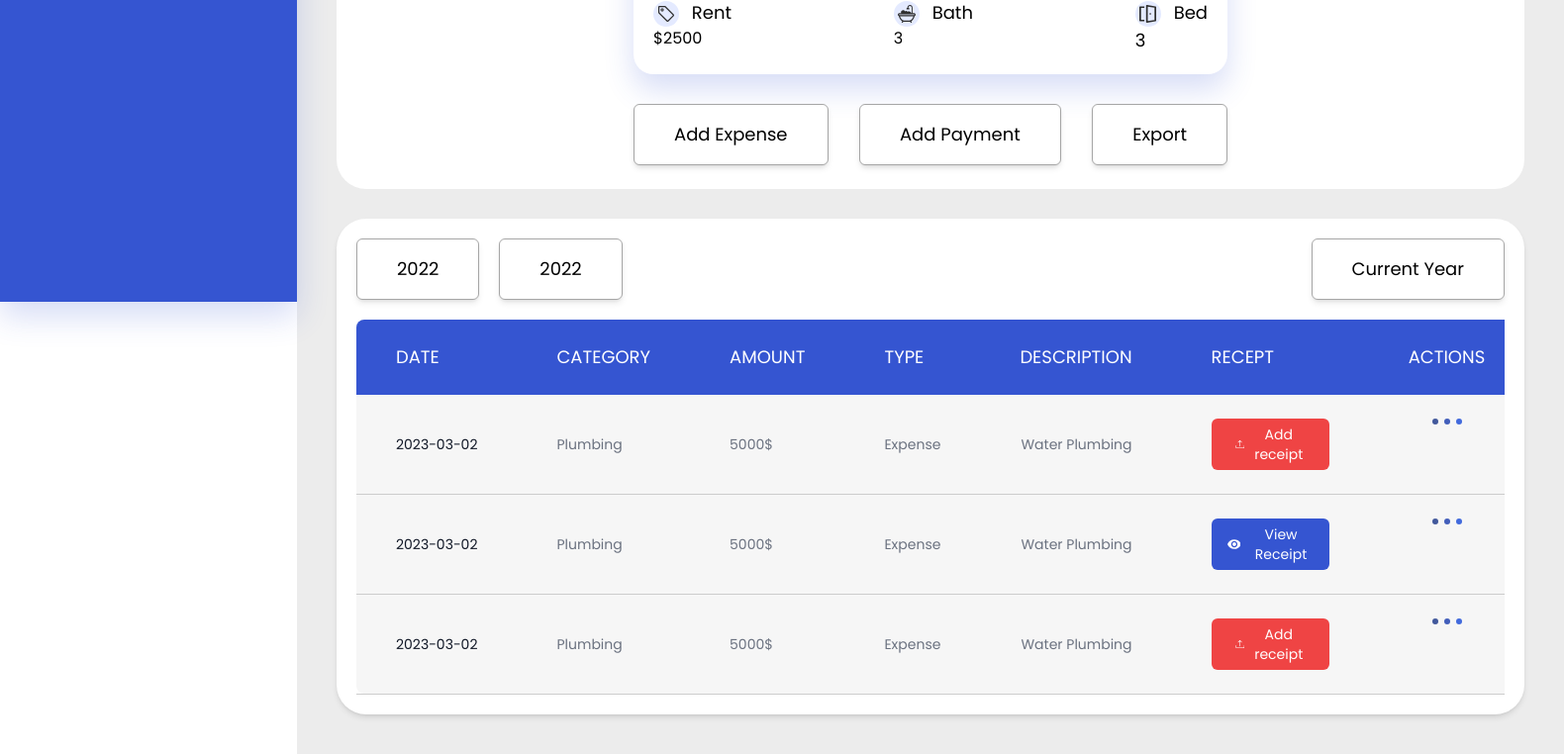
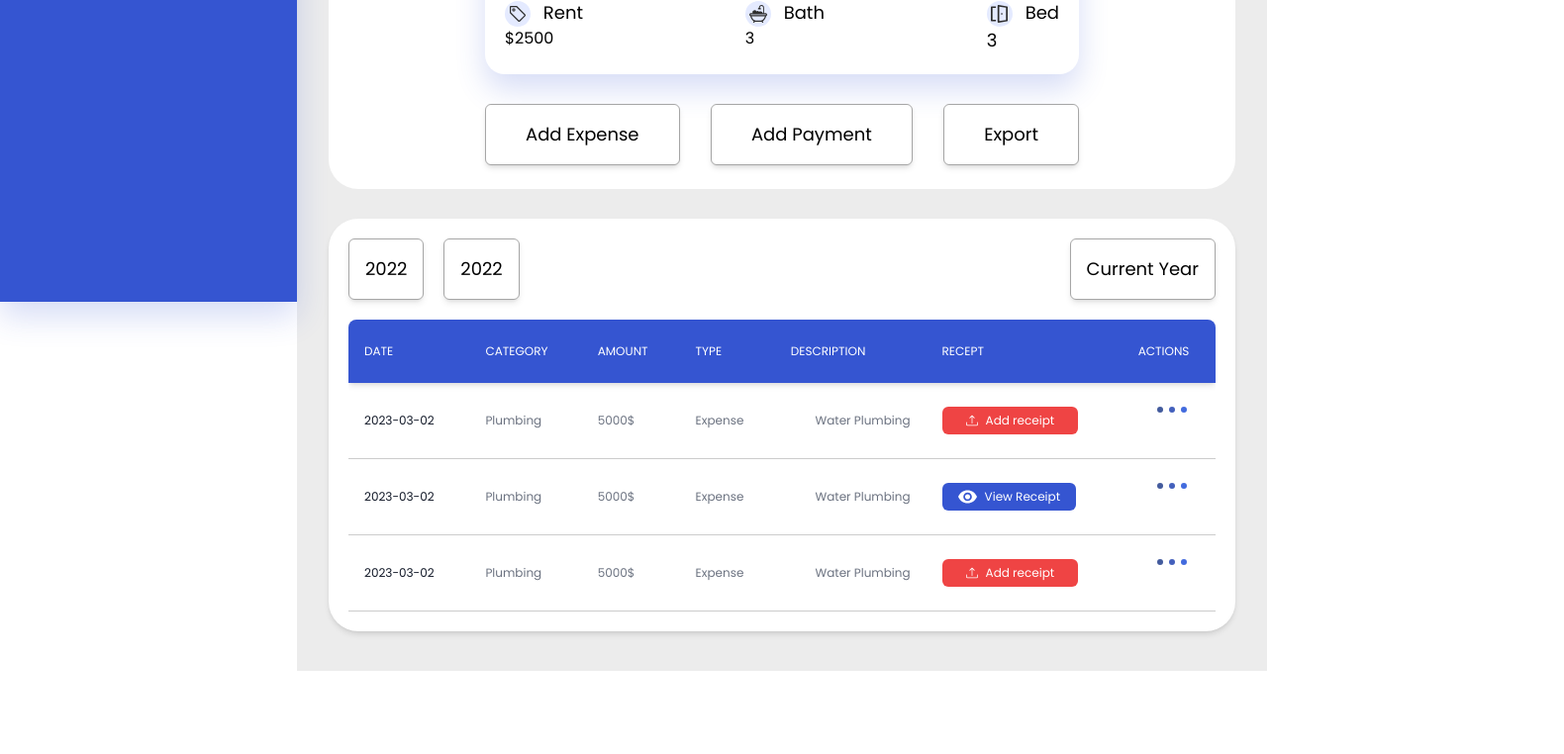
Before and after one commit to moofazzel/landlord-hub-v-2, a Next.js app: page /dashboard/properties/1 in a window 1280 px wide. Shown: the part 495-1257 px from the top of the page at 99% size, 1580 px wide, since content can reach past the window. After the commit the page ends 1173 px from the top, so only its background shows below. Built offline with nearby package versions, Linux system fonts and the light colour scheme.

Commit message:
Tables overflow issue

```diff
--- a/components/dashboard/dashDataTable.tsx
+++ b/components/dashboard/dashDataTable.tsx
@@ -1,32 +1,38 @@
 function DashDataTable() {
   const propertyButton =
-    "text-xs md:text-lg font-medium border-[1px] border-[#A6A6A6] px-6 md:px-10 py-2.5 md:py-4 bg-white hover:bg-lh-main hover:text-white shadow-md rounded-md transition-add duration-200";
+    "text-xs md:text-lg font-medium border-[1px] border-[#A6A6A6] px-6 md:px-5 lg:px-8 py-2.5 md:py-4 bg-white hover:bg-lh-main hover:text-white shadow-md rounded-md transition-all duration-200";
 
   return (
-    <div className="relative shadow-md md:rounded-[15px] p-4 md:p-5 bg-white overflow-hidden">
+    <div className=" shadow-md md:rounded-[15px] p-4 lg:p-5 mx-3 lg:mx-0 bg-white">
       <div className="flex justify-end">
         <div className="mb-4 space-x-4">
           <button className={propertyButton}>Copy</button>
           <button className={propertyButton}>Export</button>
         </div>
       </div>
-      <div className="overflow-x-scroll">
-        <table className="w-full text-sm text-left text-gray-500 overflow-x-auto">
+      <div className="overflow-x-auto">
+        <table className="w-full text-xs md:text-sm text-left text-gray-500 overflow-x-auto">
           <thead className="text-md text-white uppercase font-normal bg-lh-main">
             <tr>
-              <th scope="col" className="px-10 rounded-tl-lg font-medium">
+              <th
+                scope="col"
+                className="px-5 lg:px-8 rounded-tl-lg font-medium"
+              >
                 Property
               </th>
-              <th scope="col" className="px-10 font-medium">
+              <th scope="col" className="px-5 lg:px-8 font-medium">
                 Date
               </th>
-              <th scope="col" className="px-10 font-medium">
+              <th scope="col" className="px-5 lg:px-8 font-medium">
                 Category
               </th>
-              <th scope="col" className="px-10 font-medium">
+              <th scope="col" className="px-5 lg:px-8 font-medium">
                 Amount
               </th>
-              <th scope="col" className="px-10 font-medium rounded-tr-lg">
+              <th
+                scope="col"
+                className="px-5 lg:px-8 font-medium rounded-tr-lg"
+              >
                 Description
               </th>
             </tr>
@@ -35,38 +41,38 @@ function DashDataTable() {
             <tr className="bg-lh-grey-300 border-[#CCCCCC] border-b hover:bg-gray-50">
               <td
                 scope="row"
-                className="px-10 font-medium text-gray-900 whitespace-nowrap "
+                className="px-5 lg:px-8 font-medium text-gray-900 whitespace-nowrap "
               >
                 Main Road Najirghat, CA
               </td>
-              <td className="px-10">2023-03-27</td>
-              <td className="px-10">Laptop</td>
-              <td className="px-10">111</td>
-              <td className="px-10">helo there</td>
+              <td className="px-5 lg:px-8">2023-03-27</td>
+              <td className="px-5 lg:px-8">Laptop</td>
+              <td className="px-5 lg:px-8">111</td>
+              <td className="px-5 lg:px-8">helo there</td>
             </tr>
             <tr className="bg-lh-grey-300 border-[#CCCCCC] border-b hover:bg-gray-50">
               <td
                 scope="row"
-                className="px-10 font-medium text-gray-900 whitespace-nowrap "
+                className="px-5 lg:px-8 font-medium text-gray-900 whitespace-nowrap "
               >
                 Main Road Najirghat, CA
               </td>
-              <td className="px-10">2023-03-27</td>
-              <td className="px-10">Laptop</td>
-              <td className="px-10">111</td>
-              <td className="px-10">helo there</td>
+              <td className="px-5 lg:px-8">2023-03-27</td>
+              <td className="px-5 lg:px-8">Laptop</td>
+              <td className="px-5 lg:px-8">111</td>
+              <td className="px-5 lg:px-8">helo there</td>
             </tr>
             <tr className="bg-lh-grey-300 border-[#CCCCCC] border-b hover:bg-gray-50">
               <td
                 scope="row"
-                className="px-10 font-medium text-gray-900 whitespace-nowrap "
+                className="px-5 lg:px-8 font-medium text-gray-900 whitespace-nowrap "
               >
                 Main Road Najirghat, CA
               </td>
-              <td className="px-10">2023-03-27</td>
-              <td className="px-10">Laptop</td>
-              <td className="px-10">111</td>
-              <td className="px-10">helo there</td>
+              <td className="px-5 lg:px-8">2023-03-27</td>
+              <td className="px-5 lg:px-8">Laptop</td>
+              <td className="px-5 lg:px-8">111</td>
+              <td className="px-5 lg:px-8">helo there</td>
             </tr>
           </tbody>
         </table>
--- a/components/dashboard/properties/singlePropertyTable.tsx
+++ b/components/dashboard/properties/singlePropertyTable.tsx
@@ -9,7 +9,7 @@ function SinglePropertyTable() {
   const [showBtn, setShowBtn] = useState(false);
 
   const propertyButton =
-    "text-xs md:text-lg font-medium border-[1px] border-[#A6A6A6] px-4 md:px-10 py-2 md:py-4 bg-white hover:bg-lh-main hover:text-white shadow-md rounded-[3px] md:rounded-md transition-add duration-200";
+    "text-xs md:text-lg font-medium border-[1px] border-[#A6A6A6] px-4 md:px-4 xl:px-5 py-2 md:py-4 bg-white hover:bg-lh-main hover:text-white shadow-md rounded-[3px] md:rounded-md transition-add duration-200";
 
   //  this handle show and hide item
   const handleShowBtn = (i) => {
@@ -18,7 +18,7 @@ function SinglePropertyTable() {
 
   return (
     <div className="md:mt-[30px]">
-      <div className="relative shadow-md md:rounded-[30px] p-4 md:p-5 bg-white">
+      <div className="relative shadow-md rounded-[10px] md:rounded-[30px] p-3 md:p-4 lg:p-5 mx-3 md:mx-0 bg-white ">
         <div className="flex justify-between">
           <div className="space-x-5 mb-5">
             <button className={propertyButton}>2022</button>
@@ -30,28 +30,31 @@ function SinglePropertyTable() {
         </div>
 
         <div className="overflow-auto">
-          <table className="w-full text-sm text-left text-gray-500 overflow-x-auto">
-            <thead className="text-lg text-white shadow-md uppercase font-normal bg-lh-main">
+          <table className="w-full  lg:w[95%] relative table-auto text-xs xl:text-base text-left text-gray-500 overflow-auto">
+            <thead className=" text-xs xl:text-base text-white shadow-md uppercase font-normal bg-lh-main">
               <tr>
-                <th scope="col" className="px-10 rounded-tl-lg font-medium">
+                <th
+                  scope="col"
+                  className="px-4 xl:px-5 rounded-tl-lg font-medium"
+                >
                   Date
                 </th>
-                <th scope="col" className="px-10 font-medium">
+                <th scope="col" className="px-4 xl:px-5 font-medium">
                   Category
                 </th>
-                <th scope="col" className="px-10 font-medium">
+                <th scope="col" className="px-4 xl:px-5 font-medium">
                   Amount
                 </th>
-                <th scope="col" className="px-10 font-medium">
+                <th scope="col" className="px-4 xl:px-5 font-medium">
                   Type
                 </th>
-                <th scope="col" className="px-10 font-medium">
+                <th scope="col" className="px-4 xl:px-5 font-medium">
                   DESCRIPTION
                 </th>
-                <th scope="col" className="px-10 font-medium">
+                <th scope="col" className="px-4 xl:px-5 font-medium">
                   Recept
                 </th>
-                <th scope="col" className="px-10 font-medium rounded-tr-lg">
+                <th scope="col" className="px-3 font-medium rounded-tr-lg">
                   Actions
                 </th>
               </tr>
@@ -60,28 +63,28 @@ function SinglePropertyTable() {
               {[1, 2, 3].map((tdata, i) => (
                 <tr
                   key={i}
-                  className="  bg-lh-grey-300 border-[#CCCCCC] border-b hover:bg-gray-50"
+                  className=" border-[#CCCCCC] border-b hover:bg-gray-50"
                 >
                   <td
                     scope="row"
-                    className="px-10 font-medium text-gray-900 whitespace-nowrap "
+                    className="px-4 xl:px-5 font-medium text-gray-900 whitespace-nowrap "
                   >
                     2023-03-02
                   </td>
-                  <td className="px-10">Plumbing</td>
-                  <td className="px-10">5000$</td>
-                  <td className="px-10">Expense</td>
-                  <td className="px-10 text-right">
+                  <td className="px-4 xl:px-5">Plumbing</td>
+                  <td className="px-4 xl:px-5">5000$</td>
+                  <td className="px-4 xl:px-5">Expense</td>
+                  <td className="px-4 xl:px-5 text-right">
                     <button>Water Plumbing</button>
                   </td>
-                  <td className="px-10 text-right">
+                  <td className="px-4 xl:px-5 text-right">
                     {i === 1 ? (
                       <button
                         title="View Receipt"
                         className="flex gap-2 items-center text-white bg-lh-main px-4 py-1.5 rounded-md"
                       >
                         <EyeIcon />
-                        <span className="hidden md:block">View Receipt</span>
+                        <span className="hidden lg:block">View Receipt</span>
                       </button>
                     ) : (
                       <button
@@ -89,7 +92,7 @@ function SinglePropertyTable() {
                         className="flex gap-2 items-center text-white bg-red-500 px-5 md:px-6 py-1.5 rounded-md hover:bg-red-600"
                       >
                         <UploadIcon />
-                        <span className="hidden md:block"> Add receipt</span>
+                        <span className="hidden lg:block"> Add receipt</span>
                       </button>
                     )}
                   </td>
@@ -102,11 +105,11 @@ function SinglePropertyTable() {
                       onClick={() => handleShowBtn(i)}
                       className={` ${
                         showBtn === i ? undefined : "animate-pulse"
-                      } flex items-center justify-center space-x-1.5 ml-2.5 mr-2 `}
+                      } flex items-center justify-center space-x-1 lg:space-x-1.5 ml-2.5 mr-2 `}
                     >
-                      <span className="w-1.5 h-1.5 bg-blue-900 rounded-full del"></span>
-                      <span className="w-1.5 h-1.5 bg-blue-800 rounded-full"></span>
-                      <span className="w-1.5 h-1.5 bg-blue-700 rounded-full"></span>
+                      <span className=" w-1 lg:w-1.5  h-1 lg:h-1.5 bg-blue-900 rounded-full del"></span>
+                      <span className=" w-1 lg:w-1.5  h-1 lg:h-1.5 bg-blue-800 rounded-full"></span>
+                      <span className=" w-1 lg:w-1.5  h-1 lg:h-1.5 bg-blue-700 rounded-full"></span>
                     </button>
 
                     <div className="flex gap-1 absolute -top-5 left-8">
--- a/next.config.js
+++ b/next.config.js
@@ -7,6 +7,7 @@ const nextConfig = {
     // your project has type errors.
     // !! WARN !!
     ignoreBuildErrors: true,
+
   },
 }
 
--- a/pages/dashboard/properties/[propertyId].tsx
+++ b/pages/dashboard/properties/[propertyId].tsx
@@ -18,7 +18,7 @@ function SingleProperty() {
 
   return (
     <>
-      <div className="md:mx-10 ">
+      <div className="mx-5 lg:mx-8 ">
         <div className=" bg-white rounded-[30px] p-6">
           <div className="max-w-[600px] mx-auto">
             <SinglePropertyCard
@@ -32,9 +32,9 @@ function SingleProperty() {
           </div>
         </div>
 
-        <div>
+        <>
           <SinglePropertyTable />
-        </div>
+        </>
       </div>
 
       <Transition appear show={isOpen} as={Fragment}>
--- a/pages/index.tsx
+++ b/pages/index.tsx
@@ -1,5 +1,7 @@
 import Head from "next/head";
 import { Inter } from "next/font/google";
+
+import styles from "../styles/";
 
 import MainLayout from "@/components/layouts/main/mainLayout";
 import Services from "@/components/Home/Services";
--- a/styles/globals.css
+++ b/styles/globals.css
@@ -3,9 +3,10 @@
 @tailwind components;
 @tailwind utilities;
 
+/*
+*{
+  border: solid red;
 
-/* *{
-  border: solid red;
 } */
 
 html {
```
